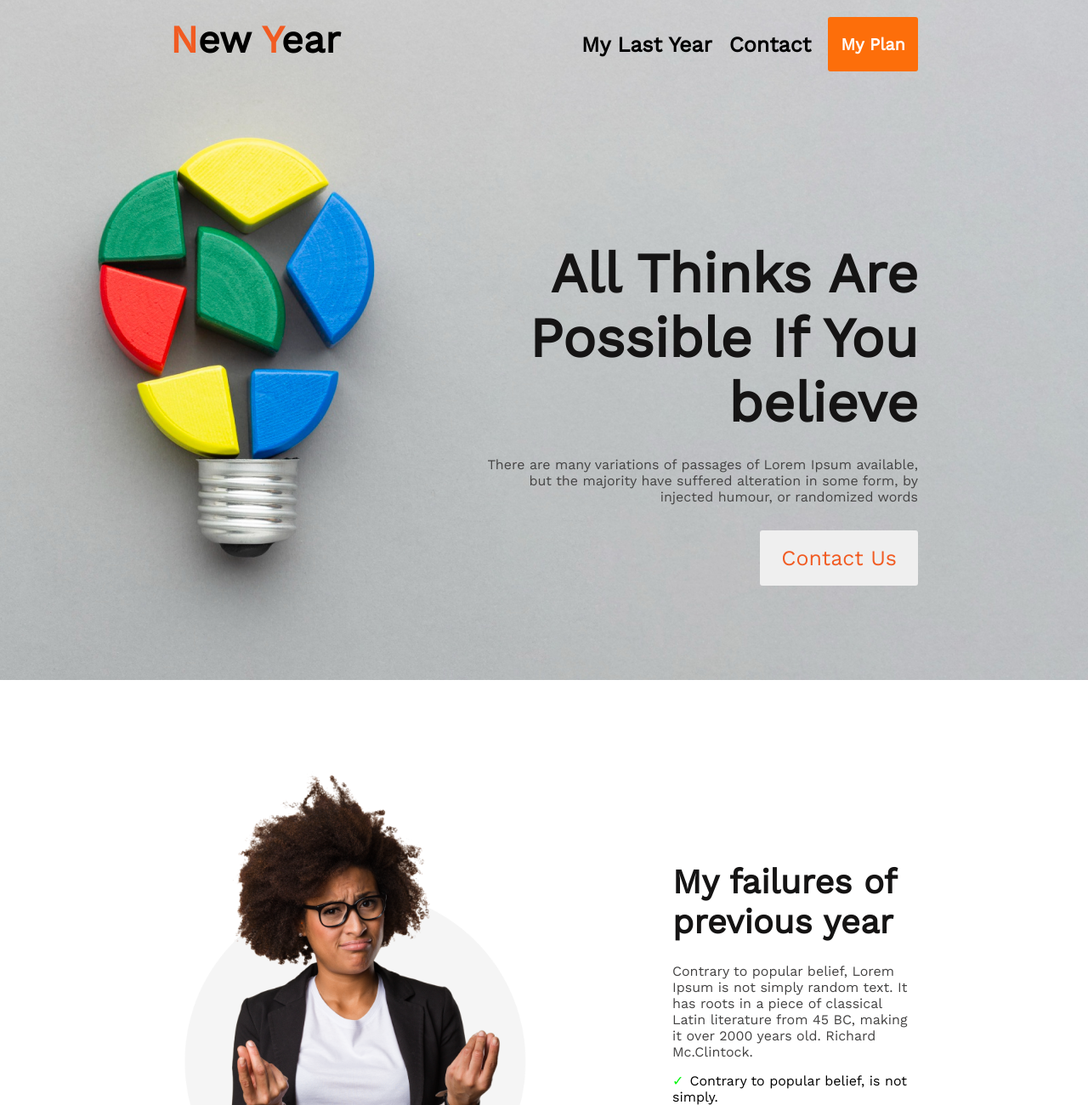
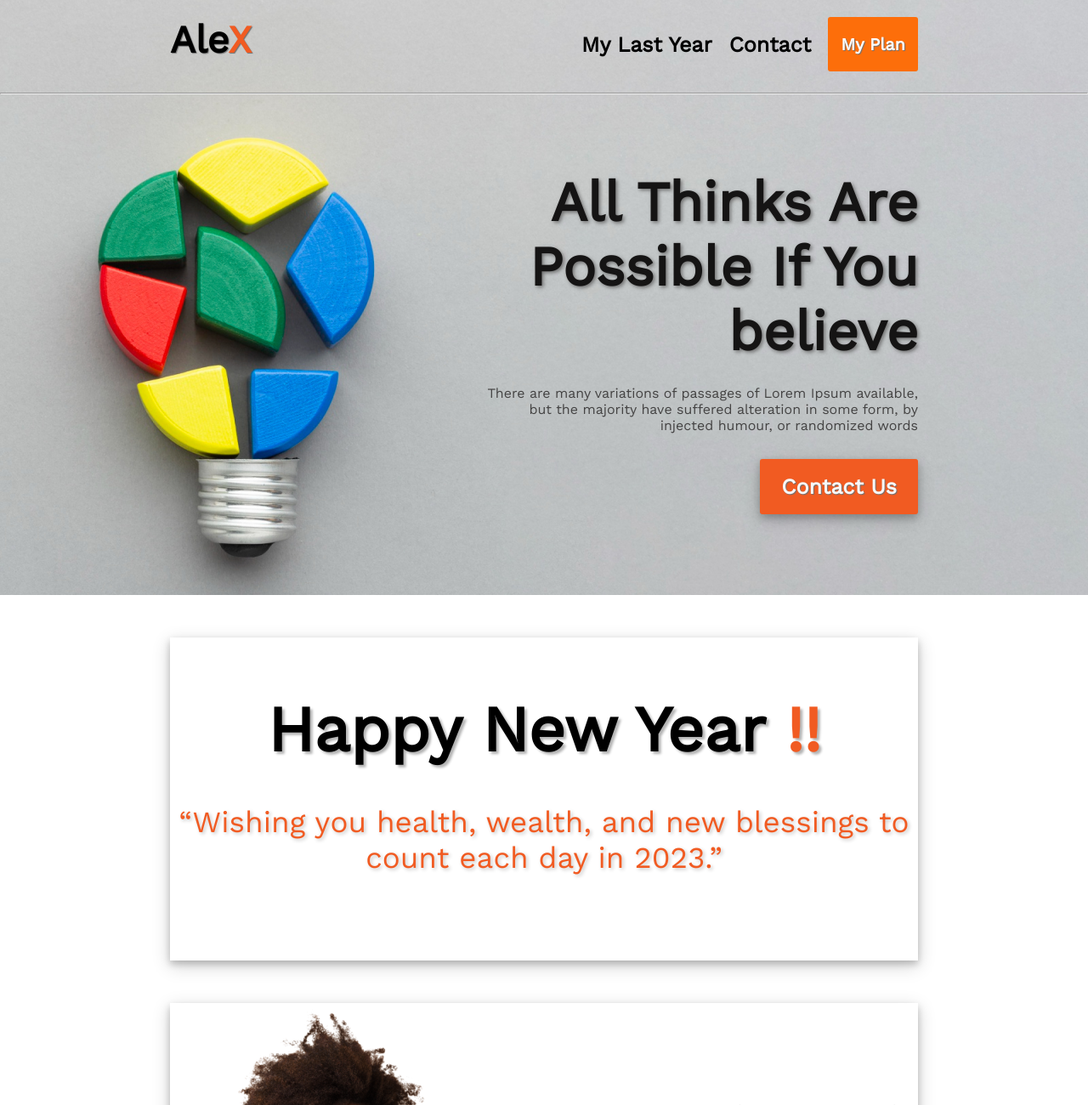
Before and after one commit to jinxsazzad/AssignmentOne, a plain HTML site: page index.html in a window 1280 px wide. Shown: the top 1300 px of the page at 85% size. Drawn offline with nearby package versions, Linux system fonts and the light colour scheme.

Commit message:
final task

```diff
--- a/index.html
+++ b/index.html
@@ -17,13 +17,14 @@
     <header>
         <!-- Navigation Bar -->
         <nav>
-            <h2 class="nav-tittle"><span class="primary-color">N</span>ew <span class="primary-color">Y</span>ear</h2>
+            <h2 class="nav-tittle">Ale<span class="primary-color">X</span></h2>
             <ul>
                 <li><a href="#">My Last Year</a></li>
                 <li><a href="#">Contact</a></li>
                 <li><a href="#"><button class="btn-nav">My Plan</button></a></li>
             </ul>
         </nav>
+        <hr>
         <!-- Header Content -->
         <div class="header-container">
             <h2 class="header-tittle">All Thinks Are <br> Possible If You <br>believe</h2>
@@ -37,6 +38,16 @@
     <!-- End of Header Section -->
     <!-- Main Section -->
     <main>
+        <!-- Section New Year Wish -->
+        <section class="new-year-wish">
+            <h1 class="new-year-tittle">
+                Happy New Year <span class="primary-color">!!</span>
+            </h1>
+            <h3 class="new-year-massage">
+                <q>Wishing you health, wealth, and new blessings to count each day in 2023.</q>
+            </h3>
+        </section>
+        <!-- End of Section New Year Wish -->
         <!-- Section Previous Year -->
         <section class="previous-year">
             <img class="img-profile" src="../AssignmentOne/images/person.png" alt="">
--- a/style/style.css
+++ b/style/style.css
@@ -14,6 +14,12 @@
     color: #f15b22;
     border: none;
     padding: 10px 25px;
+    box-shadow: 0 4px 8px 0 rgba(0, 0, 0, 0.2), 0 6px 20px 0 rgba(0, 0, 0, 0.19);
+    text-shadow: 1px 1px 1px #717171;
+}
+
+button:hover {
+    box-shadow: none;
 }
 
 .primary-color {
@@ -33,6 +39,8 @@ nav {
 .nav-tittle {
     font-weight: 800;
     font-size: 45px;
+
+    text-shadow: 1px 1px 1px #717171;
 }
 
 nav ul {
@@ -45,11 +53,19 @@ nav li {
     margin-left: 20px;
 }
 
+nav ul li a:hover {
+    font-size: 25px;
+    font-weight: bold;
+    text-shadow: none;
+    border-bottom: 5px solid #f15b22;
+}
+
 nav ul li a {
     text-decoration: none;
     font-size: 25px;
     color: #000000;
     font-weight: 600;
+    margin-bottom: 5px;
 }
 
 .btn-nav {
@@ -61,22 +77,26 @@ nav ul li a {
     font-weight: 700;
     font-size: 20px;
     color: #ffff;
+    text-shadow: 1px 1px 1px #717171;
 }
 
+hr {
+    margin: 25px 0px;
+}
 
 /* Header Style */
 header {
     background-image: url(../images/banner/banner2.png);
     background-repeat: no-repeat;
     width: auto;
-    height: 800px;
+    height: 700px;
 }
 
 header .header-container {
     float: right;
     width: 525px;
     height: auto;
-    margin-top: 200px;
+    margin-top: 5%;
     margin-right: 200px;
 }
 
@@ -86,6 +106,8 @@ header .header-container {
     text-align: right;
     color: #151414;
     margin-bottom: 25px;
+
+    text-shadow: 2px 2px 4px #717171;
 }
 
 .header-paragraph {
@@ -98,12 +120,38 @@ header .header-container {
 .btn-header {
     float: right;
     margin-top: 30px;
+    background-color: #f15b22;
+    color: #F8F8F8;
+    font-weight: bold;
+}
+
+/* Section New Year Wish */
+.new-year-wish {
+    margin: 50px 200px;
+    text-align: center;
+    padding-top: 5%;
+    box-shadow: 0 4px 8px 0 rgba(0, 0, 0, 0.2), 0 6px 20px 0 rgba(0, 0, 0, 0.19);
+}
+
+.new-year-tittle {
+    font-size: 75px;
+    padding-bottom: 5%;
+    text-shadow: 3px 3px 3px #b4b4b4;
+}
+
+.new-year-massage {
+    font-size: 35px;
+    font-weight: 100;
+    color: #f15b22;
+    text-shadow: 2px 2px 4px #c7c6c6;
+    padding-bottom: 100px;
 }
 
 /* Section Previous Year Style */
 .previous-year {
     display: flex;
-    margin: 100px 200px;
+    margin: 50px 200px;
+    box-shadow: 0 4px 8px 0 rgba(0, 0, 0, 0.2), 0 6px 20px 0 rgba(0, 0, 0, 0.19);
 }
 
 .img-profile {
@@ -144,10 +192,10 @@ header .header-container {
 /* Section My Plane Style */
 
 .my-plane {
-    background: #ffaf69;
     padding: 2px 1px;
     margin: 0px 200px;
     border-radius: 10px;
+    box-shadow: 0 4px 8px 0 rgba(0, 0, 0, 0.2), 0 6px 20px 0 rgba(0, 0, 0, 0.19);
 }
 
 .my-plane-tittle {
@@ -156,16 +204,25 @@ header .header-container {
     font-size: 40px;
     color: #151414;
     margin-top: 2%;
+    margin-bottom: 5%;
+
 }
 
 .my-plane-content {
     display: flex;
     justify-content: space-around;
     margin-top: 2%;
+    margin-bottom: 50px;
 }
 
 .my-plan-card {
     text-align: center;
+    padding: 20px 15px;
+    border-radius: 5px;
+    border-top: 10px solid #f15b22;
+    border-left: 1px solid #f15b22;
+    border-right: 1px solid #f15b22;
+    border-bottom: 1px solid #f15b22;
 }
 
 .my-plan-icon {
@@ -183,7 +240,6 @@ header .header-container {
 .my-plane-paragraph {
     font-weight: 500;
     font-size: 20px;
-    margin-bottom: 20%;
     color: #737272;
 }
 
@@ -194,6 +250,8 @@ header .header-container {
     height: 300px;
     border-radius: 10px;
     background-image: linear-gradient(to left, rgba(229, 22, 22, 0), rgb(255, 119, 0)), url(../images/watch.png);
+    box-shadow: 0 4px 8px 0 rgba(0, 0, 0, 0.2), 0 6px 20px 0 rgba(0, 0, 0, 0.19);
+
 }
 
 .call-now-content {
```
